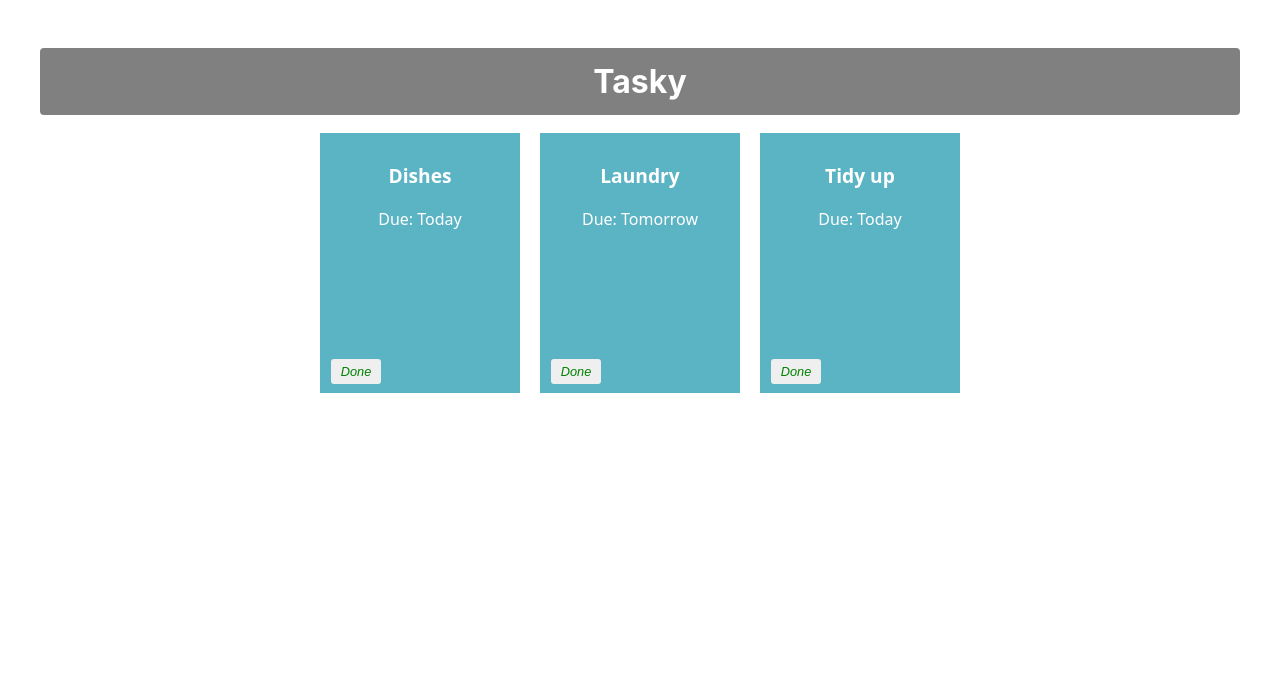
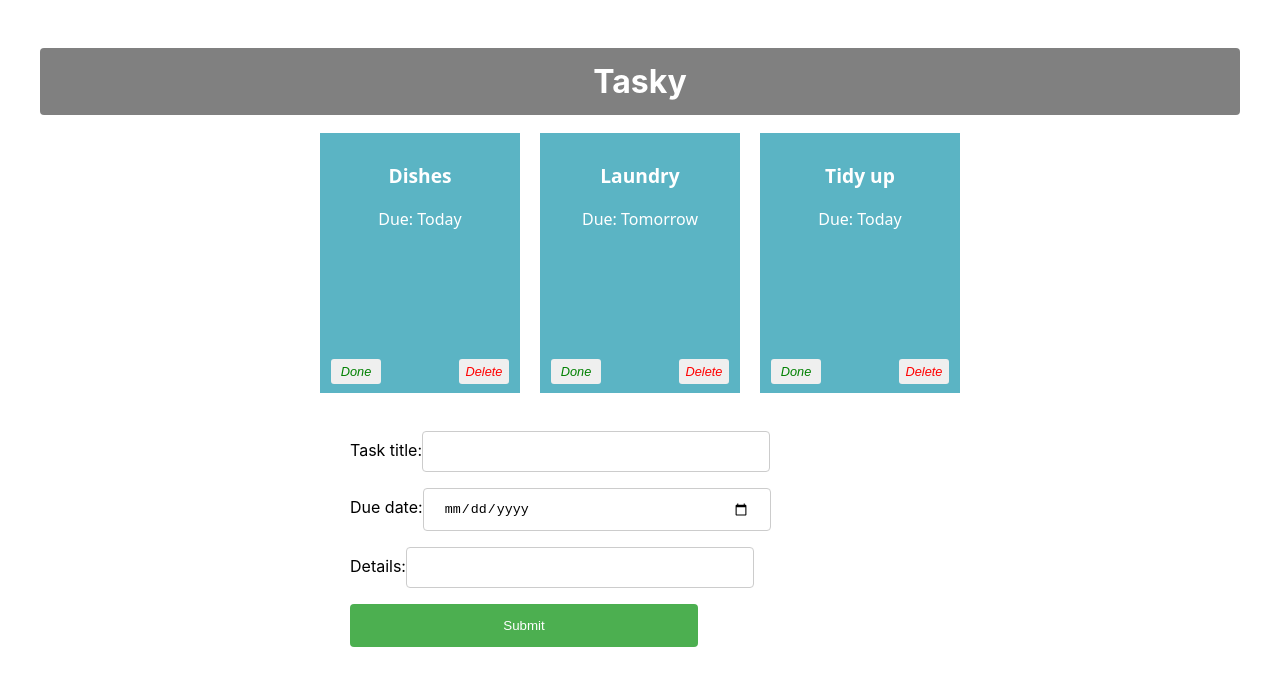
Before and after one commit to bkmashiro/wsd-dev-app, a React (Create React App) app: page / in a window 1280 px wide. Shown: the top 686 px of the page. Built offline with nearby package versions, Linux system fonts and the light colour scheme.

Commit message:
add addTaskForm

```diff
--- a/src/App.css
+++ b/src/App.css
@@ -37,3 +37,41 @@
   left: 5px;
   color: green;
 }
+
+.deleteButton {
+  position: absolute;
+  bottom: 5px;
+  right: 5px;
+  color: red;
+}
+
+input[type=text], input[type=date] {
+  width: 60%;
+  padding: 12px 20px;
+  margin: 8px 0;
+  display: inline-block;
+  border: 1px solid #ccc;
+  border-radius: 4px;
+  box-sizing: border-box;
+}
+
+input[type=submit] {
+  width: 60%;
+  background-color: #4CAF50;
+  color: white;
+  padding: 14px 20px;
+  margin: 8px 0;
+  border: none;
+  border-radius: 4px;
+  cursor: pointer;
+}
+
+input[type=submit]:hover {
+  background-color: #45a049;
+}
+
+form {
+  text-align: left;
+  width: 50%;
+  margin: auto;
+}
--- a/src/App.js
+++ b/src/App.js
@@ -1,5 +1,6 @@
 import "./App.css";
 import Task from "./components/task";
+import AddTaskForm from "./components/form";
 import React, { useState } from "react";
 
 function App() {
@@ -26,20 +27,21 @@
   const doneHandler = (taskIndex) => {
     const tasks = [...taskState.tasks];
     tasks[taskIndex].done = !tasks[taskIndex].done;
-    setTaskState({tasks});
+    setTaskState({ tasks });
     console.log(`${taskIndex} ${tasks[taskIndex].done}`);
-  }
+  };
 
   const deleteHandler = (taskIndex) => {
     const tasks = [...taskState.tasks];
     tasks.splice(taskIndex, 1);
-    setTaskState({tasks});
-  }
+    setTaskState({ tasks });
+  };
 
   return (
     <div className="container">
       <h1>Tasky</h1>
-      {taskState.tasks.map(({ title, description, deadline, id, done }, idx) => (
+      {taskState.tasks.map(
+        ({ title, description, deadline, id, done }, idx) => (
           <Task
             title={title}
             description={description}
@@ -47,9 +49,11 @@
             key={id}
             done={done}
             markDone={() => doneHandler(idx)}
-          deleteTask = {() => deleteHandler(idx)}
+            deleteTask={() => deleteHandler(idx)}
           />
-      ))}
+        )
+      )}
+      <AddTaskForm />
     </div>
   );
 }
--- /dev/null
+++ b/src/components/form.jsx
@@ -0,0 +1,28 @@
+import React from "react";
+
+const AddTaskForm = (props) => {
+
+  return (
+    <div>
+      <form>
+        <label>
+            Task title:
+            <input type="text" name="title" required />
+        </label>
+        <br />
+        <label>
+            Due date:
+            <input type="date" name="deadline" required />
+        </label>
+        <br />
+        <label>
+            Details:
+            <input type="text" name="description" />
+        </label>
+        <input type="submit" value="Submit" />
+        </form>
+    </div>
+  )
+};
+
+export default AddTaskForm;
--- a/src/components/task.jsx
+++ b/src/components/task.jsx
@@ -13,6 +13,9 @@
       <button onClick={props.markDone} className="doneButton">
         Done
       </button>
+      <button className="deleteButton" onClick={props.deleteTask}>
+        Delete
+      </button>
     </div>
   );
 };
```
Lines whose indentation alone changed are shown as unchanged.
